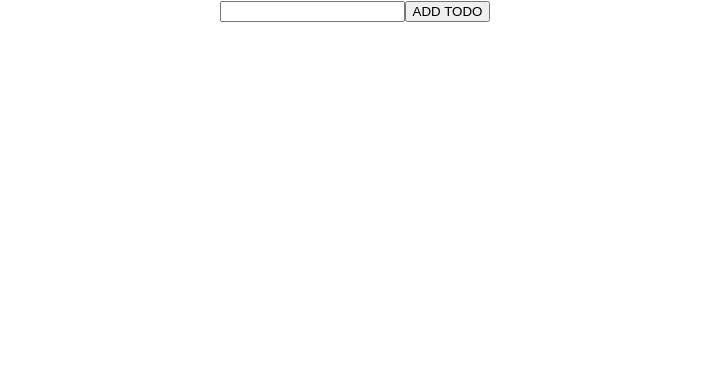
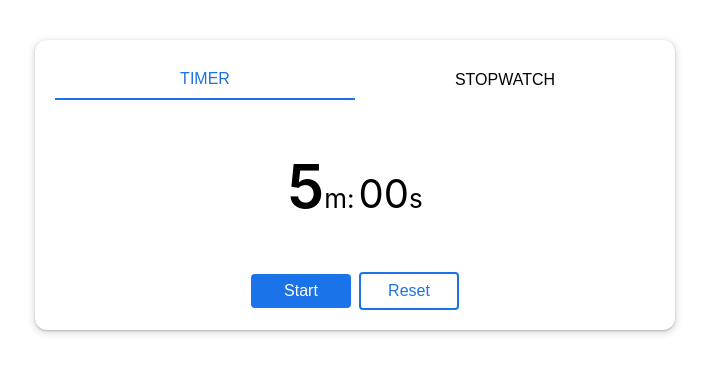
Before and after one commit to Pankaj1947/Sessions, a React (Create React App) app: page / in a window 1280 px wide. Shown: the top 374 px of the page, without its empty margins (285-994 px from the left). Built offline with nearby package versions, Linux system fonts and the light colour scheme.

Commit message:
google timer

```diff
--- a/src/App.js
+++ b/src/App.js
@@ -1,6 +1,6 @@
 import React from 'react';
 import './App.css';
-import { D11todo } from './Day11/Assignment/D11todo';
+import Main from './Day6/Assignment/GoogleTimer/Main';
 
 
 
@@ -8,7 +8,7 @@ import { D11todo } from './Day11/Assignment/D11todo';
 function App() {
   return (
     <div className='App'>
-      <D11todo/>
+      <Main/>
     </div>
   )
 };
--- a/src/Day6/Assignment/GoogleTimer/Main.module.css
+++ b/src/Day6/Assignment/GoogleTimer/Main.module.css
@@ -7,7 +7,8 @@
     flex-direction: column;
     align-items: center;
     justify-content: center;
-    box-shadow: rgba(0, 0, 0, 0.24) 0px 3px 8px;
+    box-shadow: rgba(60, 64, 67, 0.3) 0px 1px 2px 0px,
+    rgba(60, 64, 67, 0.15) 0px 2px 6px 2px;
 }
 
 .nav {
@@ -27,8 +28,11 @@
 }
 
 .active {
-    color: crimson;
-    border-bottom: 2px solid crimson !important;
+    color: #1A73E8;
+    border-bottom: 2px solid #1A73E8 !important;
+}
+.active:hover{
+    font-weight: 600;
 }
 
 .main {
--- a/src/Day6/Assignment/GoogleTimer/Timer.jsx
+++ b/src/Day6/Assignment/GoogleTimer/Timer.jsx
@@ -5,8 +5,8 @@ import TimerInput from "./TimerInput";
 const Timer = () => {
     const [min, setMin] = useState(5);
     const [sec, setSec] = useState(0);
+    const [input, setInput] = useState(false);
     const [timer, setTimer] = useState(false);
-    const [input, setInput] = useState(false);
 
     useEffect(() => {
         let id = null;
@@ -52,7 +52,7 @@ const Timer = () => {
             )}
             <div className={styles.btn}>
                 {timer ? (
-                    <button onClick={() => setTimer(false)}>Stop</button>
+                    <button onClick={() => setTimer(false)}>Pause</button>
                 ) : (
                     <button
                         onClick={() => {
--- a/src/Day6/Assignment/GoogleTimer/Timer.module.css
+++ b/src/Day6/Assignment/GoogleTimer/Timer.module.css
@@ -12,10 +12,13 @@
     font-size: 40px;
     padding-left: 4px;
 }
+.time:hover{
+    cursor: pointer;
+}
 
 .btn>button {
     margin: 0px 4px;
-    background-color: crimson;
+    background-color: #1A73E8;
     color: #fff;
     outline: none;
     border: none;
@@ -28,8 +31,9 @@
 
 .btn>button:nth-child(2) {
     background-color: #fff;
-    outline: 2px solid crimson;
-    color: crimson;
+    border: 2px solid #1A73E8;
+    color: #1A73E8;
+    box-sizing: border-box;
 }
 
 .input {
@@ -38,7 +42,7 @@
 
 .input>input {
     border: none;
-    border-bottom: 2px solid crimson;
+    border-bottom: 2px solid #1A73E8;
     font-size: 20px;
     outline: none;
     padding: 10px;
```
